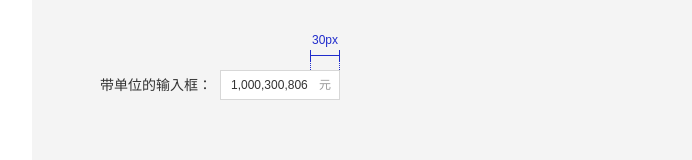
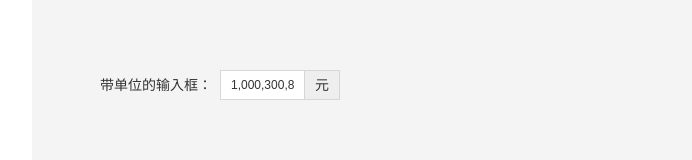
Before and after one commit to kooofly/kostand-ttf, a website: page index.html in a window 1280 px wide. Shown: the part 3122-3282 px from the top of the page, without its empty margins (256-948 px from the left). Drawn offline with Linux system fonts and the light colour scheme; a small style sheet from the web is missing.

Commit message:
input-group 细节调整

```diff
--- a/docs/template/form.html
+++ b/docs/template/form.html
@@ -77,13 +77,18 @@
                 </div>
             </div>
             <div class="ui--box">
-                <div class="form-group has-feedback">
+                <div class="form-group">
                     <label class="col-sm-2 control-label">带单位的输入框：</label>
                     <div class="col-sm-9">
-                        <div class="input-group  input-2">
+                        <div class="input-group input-2">
+                            <input type="text" class="form-control" value="1,000,300,806">
+                            <span class="input-group-addon">元</span>
+                        </div>
+
+                        <!--<div class="input-group  input-2">
                             <input type="text" class="form-control" value="1,000,300,806">
                             <span data-role="mark" data-mark='["width"]' class="form-control-feedback text-sub">元</span>
-                        </div>
+                        </div>-->
 
                     </div>
                 </div>
--- a/src/css/com/forms.scss
+++ b/src/css/com/forms.scss
@@ -684,6 +684,7 @@ input[type="checkbox"] {
 .btn-group .btn{ line-height: 1.2; }
 
 .has-error .input-group-addon{ border: 0; background: none; vertical-align: top; }
+.input-group-addon:last-child{ border-right: 1px solid $color-border-input; }
 .input-group .btn{ border-radius: 0; }
 .ie8 .input-group .btn,
 .ie9 .input-group .btn { line-height: 1.28; }
```
Also changed, not shown: README.md.
